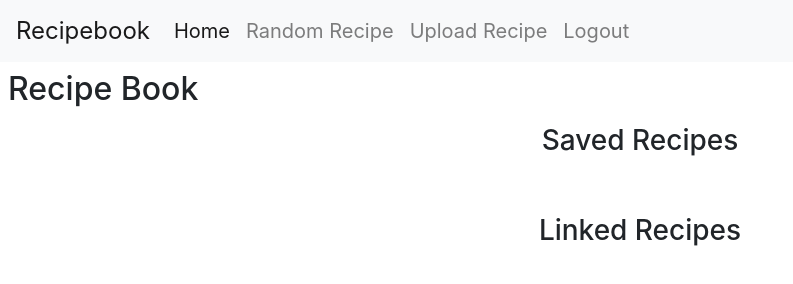
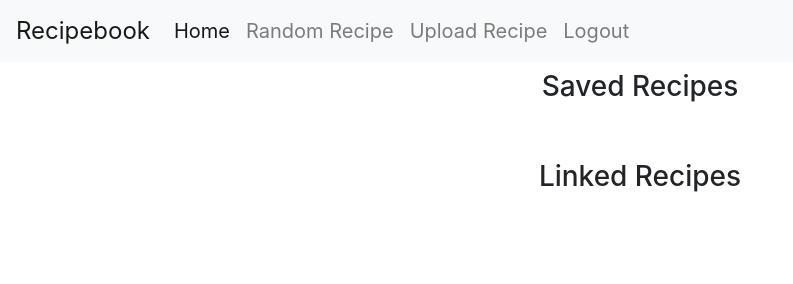
Before and after one commit to ckim227/cs2803, a website: page public/html/main.html in a window 1280 px wide. Shown: the whole page, without its empty margins (0-793 px from the left). Drawn offline with nearby package versions, Linux system fonts and the light colour scheme; files that its build step writes are made by us from their sources; no server answers; files whose address does not match are found by name.

Commit message:
Minor changes

```diff
--- a/public/html/main.html
+++ b/public/html/main.html
@@ -36,8 +36,7 @@
               </ul>
             </div>
           </nav>
-        <h2 class="ml-2 mb-3" style="margin-top: 70px">Recipe Book</h1>
-        <div class="container w-100 mb-5">
+        <div class="container w-100 mb-5" style="margin-top: 70px">
           <h3 id="savedRecipes" class="d-flex justify-content-center">Saved Recipes</h2>
           <div class="overflow-auto" id="accordion1">
           </div>
```
